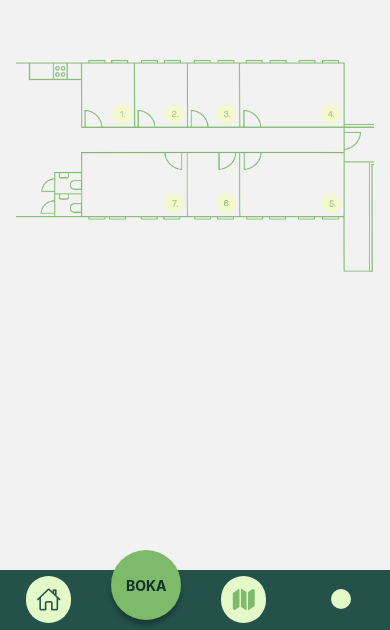
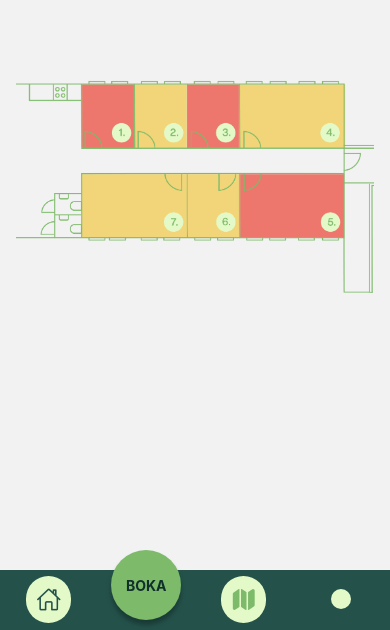
Before and after one commit to edda177/pax, a React Native app in the folder pax-mobile/: screen /Map in a window 390 px wide. Shown: the part 214-844 px from the top of the page. Built offline with nearby package versions, Linux system fonts and the light colour scheme.

Commit message:
karta deåååee

```diff
--- a/pax-mobile/components/MapComponent.jsx
+++ b/pax-mobile/components/MapComponent.jsx
@@ -1,13 +1,85 @@
 import { StyleSheet, Pressable, View } from "react-native";
-import React from "react";
-import { RoomsYellow } from "./RoomsYellow";
-import { RoomsRed } from "./RoomsRed";
+import React from "react"
 
-const MapComponent = (RoomsRed, RoomsYellow) => {
-  <View>
-    <RoomsRed style={styles.layerOne}/>
-    <RoomsYellow style={styles.layerTwo}/>
-  </View>;
+const MapComponent = () => {
+    <SafeAreaProvider>
+      <SafeAreaView style={{height: 100, flexDirection: 'row'}}>
+  <View name="RoomsYellow">
+  <Image
+        source={require("../assets/rooms-yellow/karta-rum_1-free.png")}
+        style={styles.image}
+        resizeMode="cover"
+      />
+      <Image
+        source={require("../assets/rooms-yellow/karta-rum_2-free.png")}
+        style={styles.image}
+        resizeMode="cover"
+      />
+            <Image
+        source={require("../assets/rooms-yellow/karta-rum_3-free.png")}
+        style={styles.image}
+        resizeMode="cover"
+      />
+            <Image
+        source={require("../assets/rooms-yellow/karta-rum_4-free.png")}
+        style={styles.image}
+        resizeMode="cover"
+      />
+            <Image
+        source={require("../assets/rooms-yellow/karta-rum_5-free.png")}
+        style={styles.image}
+        resizeMode="cover"
+      />
+            <Image
+        source={require("../assets/rooms-yellow/karta-rum_6-free.png")}
+        style={styles.image}
+        resizeMode="cover"
+      />
+            <Image
+        source={require("../assets/rooms-yellow/karta-rum_7-free.png")}
+        style={styles.image}
+        resizeMode="cover"
+      />
+      </View>
+    <View name="RoomsRed">
+    <Image
+        source={require("../assets/rooms-red/karta-bokat-rum_1.png")}
+        style={styles.image}
+        resizeMode="cover"
+      />
+      <Image
+        source={require("../assets/rooms-red/karta-bokat-rum_2.png")}
+        style={styles.image}
+        resizeMode="cover"
+      />
+            <Image
+        source={require("../assets/rooms-red/karta-bokat-rum_3.png")}
+        style={styles.image}
+        resizeMode="cover"
+      />
+            <Image
+        source={require("../assets/rooms-red/karta-bokat-rum_4.png")}
+        style={styles.image}
+        resizeMode="cover"
+      />
+            <Image
+        source={require("../assets/rooms-red/karta-bokat-rum_5.png")}
+        style={styles.image}
+        resizeMode="cover"
+      />
+            <Image
+        source={require("../assets/rooms-red/karta-bokat-rum_6.png")}
+        style={styles.image}
+        resizeMode="cover"
+      />
+            <Image
+        source={require("../assets/rooms-red/karta-bokat-rum_7.png")}
+        style={styles.image}
+        resizeMode="cover"
+      />
+  </View>
+  </SafeAreaView>
+  </SafeAreaProvider>
 };
 
 export default MapComponent;
--- a/pax-mobile/components/RoomsRed.jsx
+++ b/pax-mobile/components/RoomsRed.jsx
@@ -14,6 +14,31 @@ const RoomsRed = () => {
         style={styles.image}
         resizeMode="cover"
       />
+            <Image
+        source={require("../assets/rooms-red/karta-bokat-rum_3.png")}
+        style={styles.image}
+        resizeMode="cover"
+      />
+            <Image
+        source={require("../assets/rooms-red/karta-bokat-rum_4.png")}
+        style={styles.image}
+        resizeMode="cover"
+      />
+            <Image
+        source={require("../assets/rooms-red/karta-bokat-rum_5.png")}
+        style={styles.image}
+        resizeMode="cover"
+      />
+            <Image
+        source={require("../assets/rooms-red/karta-bokat-rum_6.png")}
+        style={styles.image}
+        resizeMode="cover"
+      />
+            <Image
+        source={require("../assets/rooms-red/karta-bokat-rum_7.png")}
+        style={styles.image}
+        resizeMode="cover"
+      />
     </View>
   );
 };
--- a/pax-mobile/screens/Map.jsx
+++ b/pax-mobile/screens/Map.jsx
@@ -1,30 +1,106 @@
 import React from "react";
 import { View, ScrollView, Image, StyleSheet } from "react-native";
-import MapComponent from '../components/MapComponent';
+import {SafeAreaView, SafeAreaProvider} from 'react-native-safe-area-context';
 
 export default function Map() {
   return (
-    <ScrollView>
-    <View style={styles.container}>
-      <Image
-        source={require("../assets/maps/karta-pax_med-nr_textkontur.png")}
-        style={styles.image}
-        resizeMode="cover"/>
-        {/* <Image
-     source={require("../assets/rooms-yellow/karta-rum_4-free.png")}
-      style={styles.image2}
-      resizeMode="cover"/> */}
+    <SafeAreaProvider>
+      <ScrollView>
+    <SafeAreaView style={styles.container}>
+      <View style={styles.containerMap}>
+    <Image
+      source={require("../assets/maps/karta-pax_med-nr.png")}
+      style={styles.aRoom}
+      resizeMode="cover"
+    />
+    </View>
+<View style={styles.containerYellowRooms}>
+<Image
+      source={require("../assets/rooms-yellow/karta-rum_1-free.png")}
+      style={styles.hiddenRoom}
+      resizeMode="cover"
+    />
+    <Image
+      source={require("../assets/rooms-yellow/karta-rum_2-free.png")}
+      style={styles.aRoom}
+      resizeMode="cover"
+    />
+          <Image
+      source={require("../assets/rooms-yellow/karta-rum_3-free.png")}
+      style={styles.hiddenRoom}
+      resizeMode="cover"
+    />
+          <Image
+      source={require("../assets/rooms-yellow/karta-rum_4-free.png")}
+      style={styles.aRoom}
+      resizeMode="cover"
+    />
+          <Image
+      source={require("../assets/rooms-yellow/karta-rum_5-free.png")}
+      style={styles.hiddenRoom}
+      resizeMode="cover"
+    />
+          <Image
+      source={require("../assets/rooms-yellow/karta-rum_6-free.png")}
+      style={styles.aRoom}
+      resizeMode="cover"
+    />
+          <Image
+      source={require("../assets/rooms-yellow/karta-rum_7-free.png")}
+      style={styles.aRoom}
+      resizeMode="cover"
+    />
+    </View>
+  <View style={styles.containerRedRooms}>
+  <Image
+      source={require("../assets/rooms-red/karta-bokat-rum_1.png")}
+      style={styles.aRoom}
+      resizeMode="cover"
+    />
+    <Image
+      source={require("../assets/rooms-red/karta-bokat-rum_2.png")}
+      style={styles.hiddenRoom}
+      resizeMode="cover"
+    />
+          <Image
+      source={require("../assets/rooms-red/karta-bokat-rum_3.png")}
+      style={styles.aRoom}
+      resizeMode="cover"
+    />
+          <Image
+      source={require("../assets/rooms-red/karta-bokat-rum_4.png")}
+      style={styles.hiddenRoom}
+      resizeMode="cover"
+    />
+          <Image
+      source={require("../assets/rooms-red/karta-bokat-rum_5.png")}
+      style={styles.aRoom}
+      resizeMode="cover"
+    />
+          <Image
+      source={require("../assets/rooms-red/karta-bokat-rum_6.png")}
+      style={styles.hiddenRoom}
+      resizeMode="cover"
+    />
+          <Image
+      source={require("../assets/rooms-red/karta-bokat-rum_7.png")}
+      style={styles.hiddenRoom}
+      resizeMode="cover"
+    />
+</View>
+</SafeAreaView>
+</ScrollView>
+</SafeAreaProvider>
 
-          <MapComponent
-      style={styles.map}
-      resizeMode="cover"/>
-
-    </View>
-    </ScrollView>
   );
 }
 
 const styles = StyleSheet.create({
+  text: {
+    fontSize: 18,
+    fontWeight: "bold",
+    textTransform: "uppercase",
+  },
   container: {
     flex: 1,
     width: "100vw",
@@ -34,32 +110,78 @@ const styles = StyleSheet.create({
     justifyContent: "center",
     alignItems: "center",
   },
-  text: {
-    fontSize: 18,
-    fontWeight: "bold",
-    textTransform: "uppercase",
+  containerMap: {
+    flex: 1,
+    width: "100vw",
+    minHeight: "80vh",
+    marginTop: "5vh",
+    flexDirection: "column",
+    justifyContent: "center",
+    alignItems: "center",
+    width: "80vw",
+    height: "50vh",
+    position: "absolute",
+    zIndex: "50",
   },
-  image: {
+  containerRedRooms: {
+    flex: 1,
+    width: "100vw",
+    minHeight: "80vh",
+    marginTop: "5vh",
+    flexDirection: "column",
+    justifyContent: "center",
+    alignItems: "center",
+    width: "80vw",
+    height: "50vh",
+    position: "absolute",
+    zIndex: "20",
+  },
+  containerYellowRooms: {
+    flex: 1,
+    width: "100vw",
+    minHeight: "80vh",
+    marginTop: "5vh",
+    flexDirection: "column",
+    justifyContent: "center",
+    alignItems: "center",
+    width: "80vw",
+    height: "50vh",
+    position: "absolute",
+    zIndex: "30",
+  },
+  aRoom: {
     width: "92vw",
     height: "32vh",
     position: "absolute",
-    zIndex: "99",
+    opacity: "1.0",
+    zIndex: "40",
   },
-  image2: {
-    width: "80vw",
+  hiddenRoom: {
+    width: "92vw",
     height: "32vh",
     position: "absolute",
-    opacity: "0.7",
-    zIndex: "2",
-    borderStyle: "solid",
-    broderWidth: "6px",
-    borderColor: "yellow",
-  },
-  map: {
-    backgroundColor: "#ffffff",
-    width: "80vw",
-    height: "50vh",
-    position: "absolute",
-    zIndex: "4",
-  },
+    opacity: "0.0",
+    zIndex: "40",
+  }
 });
+
+
+// <SafeAreaProvider>
+// <SafeAreaView style={{height: 100, flexDirection: 'column'}}>
+// <Text>Rooms Overview</Text>
+//   <View style={styles.container}>
+//   <Image
+//     source={require("../assets/maps/karta-pax_med-nr_textkontur.png")}
+//     style={styles.image}
+//     resizeMode="cover"/>
+//     <Image
+//  source={require("../assets/rooms-yellow/karta-rum_4-free.png")}
+//   style={styles.image2}
+//   resizeMode="cover"/>
+//       <MapComponent
+//   style={styles.map}
+//   resizeMode="cover"/>
+
+// </View>
+// </SafeAreaView>
+// </SafeAreaProvider>
--- a/pax-mobile/screens/Rooms.jsx
+++ b/pax-mobile/screens/Rooms.jsx
@@ -48,9 +48,9 @@ export default Rooms;
 
 const styles = StyleSheet.create({
   textTitle: { fontSize: 18, fontWeight: "bold", textTransform: "uppercase" },
-  textSmaller: { fontSize: 12, fontWeight: "400"}
+  textSmaller: { fontSize: 12, fontWeight: "400"},
   image: {
     width: "60%",
     minHeight: "30vh"
-}
+},
 });
```
Also changed, not shown: pax-mobile/assets/maps/karta-pax_med-nr.png (added), 1 other file (tests, documents, lock files or other folders).
